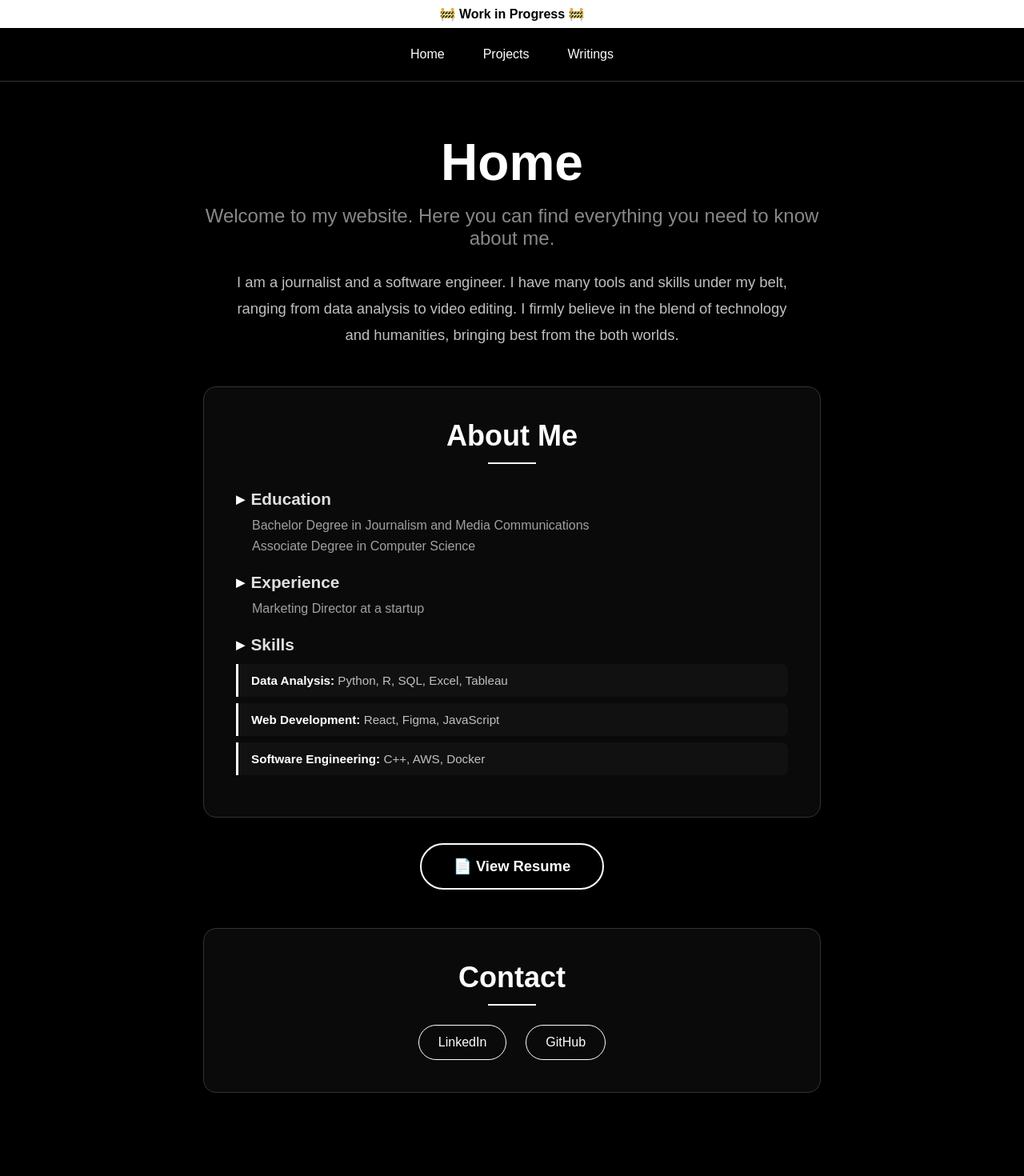
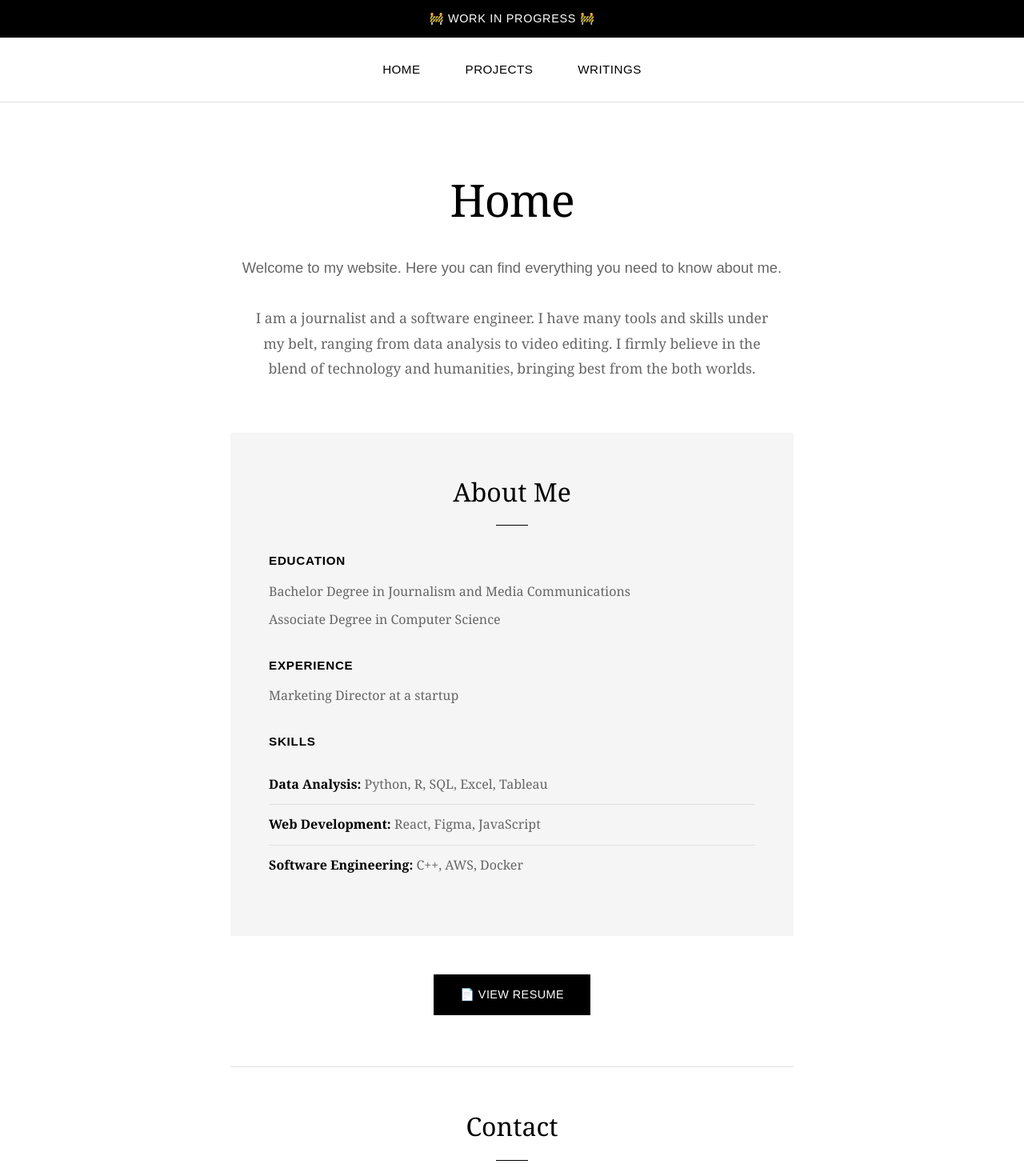
Before and after one commit to fenix473/personal-website-fenix473, a Next.js app: page / in a window 1280 px wide. Shown: the top 1470 px of the page at 80% size. Before the commit the page ends 1430 px from the top, so only its background shows below. Built offline with nearby package versions, Linux system fonts and the light colour scheme.

Commit message:
Apply BookZone refined monochromatic design

```diff
--- a/src/app/css/Home.css
+++ b/src/app/css/Home.css
@@ -1,135 +1,150 @@
-/* Home Section Styles */
+/* Home Section Styles - BookZone */
 .home-section {
-    padding: clamp(2rem, 5vw, 4rem);
-    max-width: 900px;
+    padding: clamp(3rem, 6vw, 5rem) clamp(1.5rem, 4vw, 3rem);
+    max-width: 800px;
     margin: 0 auto;
 }
 
 .home-section h1 {
-    font-size: clamp(2.5rem, 6vw, 4rem);
-    color: #ffffff;
-    margin-bottom: 1rem;
-    font-weight: 700;
+    font-family: Georgia, 'Times New Roman', serif;
+    font-size: clamp(2.5rem, 6vw, 3.5rem);
+    color: var(--black);
+    margin-bottom: 1.5rem;
+    font-weight: 400;
+    letter-spacing: -0.02em;
 }
 
 .home-section > h2 {
-    font-size: clamp(1.2rem, 3vw, 1.5rem);
-    color: #888888;
+    font-family: Arial, Helvetica, sans-serif;
+    font-size: clamp(1rem, 2.5vw, 1.15rem);
+    color: var(--text-gray);
     font-weight: 400;
-    margin-bottom: 1.5rem;
+    margin-bottom: 2rem;
+    line-height: 1.7;
 }
 
 .home-section > p {
-    font-size: clamp(1rem, 2.5vw, 1.15rem);
+    font-size: clamp(1rem, 2.5vw, 1.1rem);
     line-height: 1.8;
-    color: #c0c0c0;
-    max-width: 700px;
-    margin: 0 auto 2rem auto;
+    color: var(--text-gray);
+    max-width: 650px;
+    margin: 0 auto 3rem auto;
 }
 
 /* About Section Styles */
 .about-section {
-    margin-top: 3rem;
-    padding: clamp(1.5rem, 4vw, 2.5rem);
-    background: #0a0a0a;
-    border: 1px solid #333333;
-    border-radius: 16px;
+    margin-top: 4rem;
+    padding: clamp(2rem, 4vw, 3rem);
+    background: var(--light-gray);
+    border: none;
+    border-radius: 0;
     text-align: left;
 }
 
 .about-section h2 {
-    font-size: clamp(1.75rem, 4vw, 2.25rem);
-    color: #ffffff;
+    font-family: Georgia, 'Times New Roman', serif;
+    font-size: clamp(1.5rem, 3.5vw, 2rem);
+    color: var(--black);
     margin-bottom: 2rem;
     text-align: center;
-    position: relative;
+    font-weight: 400;
 }
 
 .about-section h2::after {
     content: '';
     display: block;
-    width: 60px;
-    height: 2px;
-    background: #ffffff;
-    margin: 0.75rem auto 0;
+    width: 40px;
+    height: 1px;
+    background: var(--black);
+    margin: 1rem auto 0;
 }
 
 .about-section h3 {
-    font-size: clamp(1.1rem, 2.5vw, 1.3rem);
-    color: #e0e0e0;
-    margin: 1.5rem 0 0.75rem 0;
-    display: flex;
-    align-items: center;
-    gap: 0.5rem;
+    font-family: Arial, Helvetica, sans-serif;
+    font-size: clamp(0.85rem, 2vw, 0.95rem);
+    color: var(--black);
+    margin: 2rem 0 0.75rem 0;
+    font-weight: 600;
+    letter-spacing: 0.05em;
+    text-transform: uppercase;
 }
 
 .about-section h3::before {
-    content: '▸';
-    color: #ffffff;
+    content: none;
 }
 
 .about-section p {
-    color: #a0a0a0;
+    color: var(--text-gray);
     margin: 0.5rem 0;
-    padding-left: 1.25rem;
-    font-size: clamp(0.9rem, 2vw, 1rem);
+    font-size: clamp(0.95rem, 2vw, 1rem);
+    line-height: 1.7;
 }
 
 .about-section ul {
     list-style: none;
     padding: 0;
-    margin: 0.75rem 0;
+    margin: 1rem 0;
 }
 
 .about-section li {
-    padding: 0.75rem 1rem;
-    margin: 0.5rem 0;
-    background: #111111;
-    border-left: 3px solid #ffffff;
-    border-radius: 0 8px 8px 0;
-    color: #c0c0c0;
-    font-size: clamp(0.85rem, 2vw, 0.95rem);
-    transition: all 0.2s ease;
+    padding: 0.75rem 0;
+    margin: 0;
+    background: transparent;
+    border-left: none;
+    border-bottom: 1px solid var(--border-gray);
+    border-radius: 0;
+    color: var(--text-gray);
+    font-size: clamp(0.9rem, 2vw, 1rem);
+    transition: color 0.2s ease;
+}
+
+.about-section li:last-child {
+    border-bottom: none;
 }
 
 .about-section li:hover {
-    background: #1a1a1a;
-    transform: translateX(4px);
+    background: transparent;
+    transform: none;
+    color: var(--black);
 }
 
 .about-section li strong {
-    color: #ffffff;
+    color: var(--black);
+    font-weight: 600;
 }
 
 /* Contact Section Styles */
 .contact-section {
-    margin-top: 3rem;
-    padding: clamp(1.5rem, 4vw, 2.5rem);
-    background: #0a0a0a;
-    border: 1px solid #333333;
-    border-radius: 16px;
+    margin-top: 4rem;
+    padding: clamp(2rem, 4vw, 3rem);
+    background: var(--white);
+    border-top: 1px solid var(--border-gray);
+    border-bottom: 1px solid var(--border-gray);
+    border-radius: 0;
     text-align: center;
 }
 
 .contact-section h2 {
-    font-size: clamp(1.75rem, 4vw, 2.25rem);
-    color: #ffffff;
-    margin-bottom: 1.5rem;
+    font-family: Georgia, 'Times New Roman', serif;
+    font-size: clamp(1.5rem, 3.5vw, 2rem);
+    color: var(--black);
+    margin-bottom: 2rem;
+    font-weight: 400;
 }
 
 .contact-section h2::after {
     content: '';
     display: block;
-    width: 60px;
-    height: 2px;
-    background: #ffffff;
-    margin: 0.75rem auto 0;
+    width: 40px;
+    height: 1px;
+    background: var(--black);
+    margin: 1rem auto 0;
 }
 
 .contact-links {
     display: flex;
     justify-content: center;
-    gap: 1.5rem;
+    gap: 1rem;
     flex-wrap: wrap;
 }
 
@@ -137,19 +152,21 @@
     display: inline-flex;
     align-items: center;
     gap: 0.5rem;
-    padding: 0.75rem 1.5rem;
-    background: transparent;
-    color: #ffffff;
+    padding: 0.75rem 1.75rem;
+    background: var(--white);
+    color: var(--black);
     text-decoration: none;
-    border: 1px solid #ffffff;
-    border-radius: 25px;
-    font-size: clamp(0.9rem, 2.5vw, 1rem);
-    font-weight: 500;
-    transition: all 0.3s ease;
+    border: 1px solid var(--black);
+    border-radius: 0;
+    font-family: Arial, Helvetica, sans-serif;
+    font-size: clamp(0.85rem, 2vw, 0.9rem);
+    font-weight: 400;
+    letter-spacing: 0.03em;
+    text-transform: uppercase;
+    transition: all 0.2s ease;
 }
 
 .contact-links a:hover {
-    background: #ffffff;
-    color: #000000;
-    transform: translateY(-2px);
+    background: var(--black);
+    color: var(--white);
 }
--- a/src/app/css/Nav.css
+++ b/src/app/css/Nav.css
@@ -1,41 +1,42 @@
-/* Navigation Bar Styles */
+/* Navigation Bar Styles - BookZone */
 .navbar {
     display: flex;
     justify-content: center;
     flex-wrap: wrap;
-    gap: 0.5rem 1.5rem;
-    padding: 1rem 1rem;
-    background-color: #000000;
-    border-bottom: 1px solid #333333;
+    gap: 0.5rem 2rem;
+    padding: 1.25rem 1rem;
+    background-color: var(--white);
+    border-bottom: 1px solid var(--border-gray);
 }
 
 .navbar a {
-    color: #ffffff;
+    color: var(--black);
     text-decoration: none;
-    font-size: clamp(0.85rem, 2.5vw, 1rem);
-    font-weight: 500;
+    font-family: Arial, Helvetica, sans-serif;
+    font-size: clamp(0.85rem, 2.5vw, 0.95rem);
+    font-weight: 400;
     padding: 0.5rem 0.75rem;
-    border-radius: 4px;
-    transition: background-color 0.2s ease, color 0.2s ease;
+    letter-spacing: 0.03em;
+    text-transform: uppercase;
+    transition: color 0.2s ease;
 }
 
 .navbar a:hover {
-    background-color: #ffffff;
-    color: #000000;
+    color: var(--hover-gray);
 }
 
 .navbar a:active {
-    background-color: #e0e0e0;
+    color: var(--black);
 }
 
 /* Mobile styles */
 @media (max-width: 480px) {
     .navbar {
-        gap: 0.25rem 0.5rem;
-        padding: 0.75rem 0.5rem;
+        gap: 0.25rem 1rem;
+        padding: 1rem 0.5rem;
     }
 
     .navbar a {
-        padding: 0.4rem 0.6rem;
+        padding: 0.4rem 0.5rem;
     }
 }
--- a/src/app/css/Resume.css
+++ b/src/app/css/Resume.css
@@ -1,6 +1,6 @@
-/* Resume Section */
+/* Resume Section - BookZone */
 .resume-section {
-    margin-top: 2rem;
+    margin-top: 3rem;
 }
 
 /* Resume Button */
@@ -8,28 +8,30 @@
     display: inline-flex;
     align-items: center;
     gap: 0.5rem;
-    padding: 1rem 2.5rem;
-    background: transparent;
-    color: #ffffff;
+    padding: 1rem 2rem;
+    background: var(--black);
+    color: var(--white);
     text-decoration: none;
-    border: 2px solid #ffffff;
-    border-radius: 50px;
-    font-size: clamp(1rem, 2.5vw, 1.15rem);
-    font-weight: 600;
+    border: 1px solid var(--black);
+    border-radius: 0;
+    font-family: Arial, Helvetica, sans-serif;
+    font-size: clamp(0.85rem, 2vw, 0.9rem);
+    font-weight: 400;
+    letter-spacing: 0.03em;
+    text-transform: uppercase;
     cursor: pointer;
-    transition: all 0.3s ease;
+    transition: all 0.2s ease;
 }
 
 .resume-button:hover {
-    background: #ffffff;
-    color: #000000;
-    transform: translateY(-3px);
+    background: var(--hover-gray);
+    border-color: var(--hover-gray);
 }
 
 /* Resume PDF Viewer */
 .resume-viewer {
-    padding: clamp(1rem, 3vw, 2rem);
-    max-width: 900px;
+    padding: clamp(2rem, 4vw, 3rem);
+    max-width: 800px;
     margin: 0 auto;
 }
 
@@ -38,43 +40,46 @@
     align-items: center;
     gap: 0.5rem;
     padding: 0.6rem 1.2rem;
-    margin-bottom: 1.5rem;
-    background: transparent;
-    color: #ffffff;
-    border: 1px solid #666666;
-    border-radius: 25px;
+    margin-bottom: 2rem;
+    background: var(--white);
+    color: var(--black);
+    border: 1px solid var(--medium-gray);
+    border-radius: 0;
     cursor: pointer;
-    font-size: clamp(0.85rem, 2.5vw, 1rem);
+    font-family: Arial, Helvetica, sans-serif;
+    font-size: clamp(0.8rem, 2vw, 0.85rem);
+    letter-spacing: 0.02em;
     transition: all 0.2s ease;
 }
 
 .resume-back-button:hover {
-    background: #ffffff;
-    color: #000000;
-    border-color: #ffffff;
+    border-color: var(--black);
 }
 
 .resume-title {
-    font-size: clamp(1.75rem, 4vw, 2.5rem);
-    margin-bottom: 1.5rem;
-    color: #ffffff;
+    font-family: Georgia, 'Times New Roman', serif;
+    font-size: clamp(1.5rem, 3.5vw, 2rem);
+    margin-bottom: 2rem;
+    color: var(--black);
+    font-weight: 400;
 }
 
 .resume-pdf-container {
     max-height: 75vh;
     overflow-y: auto;
     overflow-x: hidden;
-    border: 1px solid #333333;
-    border-radius: 12px;
-    padding: clamp(0.5rem, 2vw, 1rem);
+    border: 1px solid var(--border-gray);
+    border-radius: 0;
+    padding: clamp(1rem, 2vw, 1.5rem);
     margin: 0 auto;
     max-width: 100%;
     width: fit-content;
-    background: #0a0a0a;
+    background: var(--white);
 }
 
 .resume-page-count {
-    font-size: clamp(0.8rem, 2vw, 1rem);
-    color: #888888;
-    margin-top: 1rem;
+    font-family: Arial, Helvetica, sans-serif;
+    font-size: clamp(0.8rem, 2vw, 0.85rem);
+    color: var(--text-gray);
+    margin-top: 1.5rem;
 }
--- a/src/app/globals.css
+++ b/src/app/globals.css
@@ -1,9 +1,12 @@
 :root {
-  --background: #000000;
-  --foreground: #ffffff;
-  --gray-light: #e0e0e0;
-  --gray-mid: #888888;
-  --gray-dark: #333333;
+  /* BookZone Color Palette */
+  --black: #000000;
+  --white: #FFFFFF;
+  --light-gray: #F5F5F5;
+  --border-gray: #E0E0E0;
+  --medium-gray: #CCCCCC;
+  --text-gray: #666666;
+  --hover-gray: #333333;
 }
 
 html,
@@ -13,11 +16,12 @@ body {
 }
 
 body {
-  color: var(--foreground);
-  background: var(--background);
-  font-family: Arial, Helvetica, sans-serif;
+  color: var(--black);
+  background: var(--white);
+  font-family: Georgia, 'Times New Roman', serif;
   -webkit-font-smoothing: antialiased;
   -moz-osx-font-smoothing: grayscale;
+  line-height: 1.6;
 }
 
 * {
@@ -29,10 +33,11 @@ body {
 a {
   color: inherit;
   text-decoration: none;
+  transition: color 0.2s ease;
 }
 
-html {
-  color-scheme: dark;
+a:hover {
+  color: var(--hover-gray);
 }
 
 /* App container */
@@ -43,10 +48,13 @@ html {
 
 /* Work in Progress Banner */
 .wip-banner {
-  background: #ffffff;
-  color: #000000;
-  padding: 0.5rem;
-  font-weight: 600;
-  font-size: clamp(0.8rem, 2.5vw, 1rem);
+  background: var(--black);
+  color: var(--white);
+  padding: 0.75rem;
+  font-family: Arial, Helvetica, sans-serif;
+  font-weight: 500;
+  font-size: clamp(0.8rem, 2.5vw, 0.9rem);
   text-align: center;
+  letter-spacing: 0.05em;
+  text-transform: uppercase;
 }
```
Also changed, not shown: src/app/css/Writings.css (+68 -48 lines).
